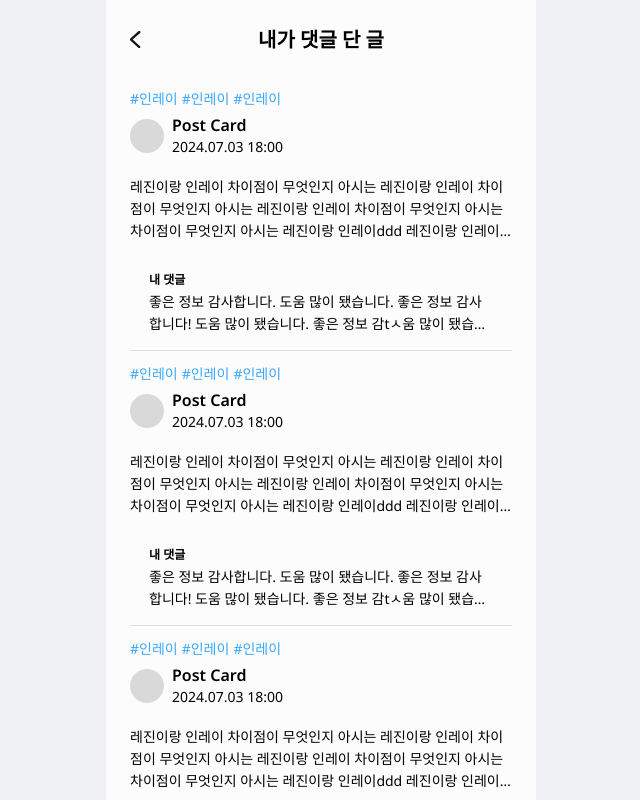
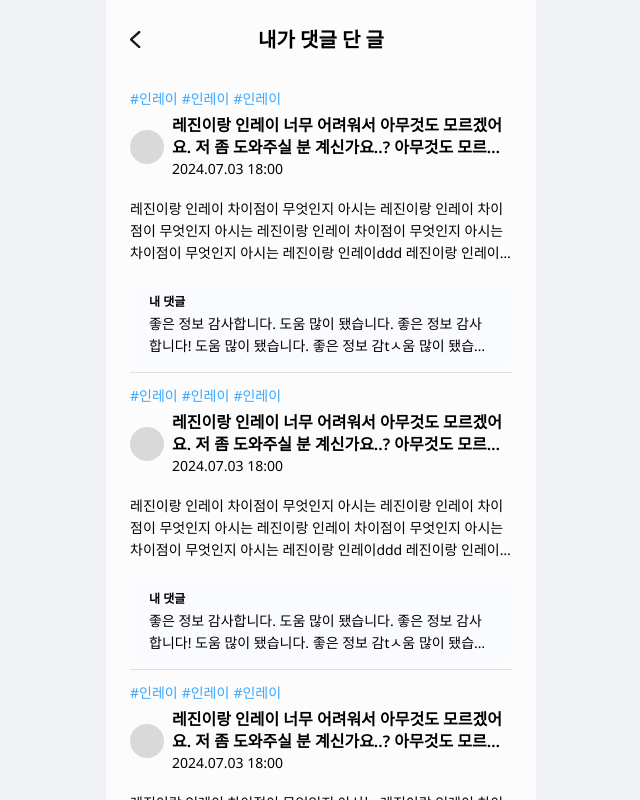
Before and after one commit to ToothDay/Front-Dev, a Next.js app: page /my-activity/comment in a window 1280 px wide. Shown: the whole page, without its empty margins (319-959 px from the left). Built offline with nearby package versions, Linux system fonts and the light colour scheme.

Commit message:
[15] feat :  post 카드 컴포넌트 구현

```diff
--- a/src/components/common/PostCard.module.scss
+++ b/src/components/common/PostCard.module.scss
@@ -7,6 +7,7 @@
 .post {
   display: flex;
   justify-content: center;
+  gap: 10px;
   align-items: center;
   margin-bottom: 14px;
 }
@@ -41,6 +42,7 @@
   flex-direction: column;
   .postTitle {
     @include font-style($semi-body1);
+    @include ellipsis-text(2);
   }
   .time {
     @include font-style($body2);
@@ -91,6 +93,8 @@
   flex-direction: column;
   gap: 2px;
   padding: 10px 19px;
+  background-color: #fafbff;
+  border-radius: 10px;
   .commentTitle {
     @include font-style($semi-caption1);
   }
--- a/src/components/common/PostCard.tsx
+++ b/src/components/common/PostCard.tsx
@@ -23,7 +23,10 @@ const PostCard = ({ type }: PropsPost) => {
               />
             )}
             <div className={styles.postInfo}>
-              <p className={styles.postTitle}>Post Card</p>
+              <p className={styles.postTitle}>
+                레진이랑 인레이 너무 어려워서 아무것도 모르겠어요. 저 좀
+                도와주실 분 계신가요..? 아무것도 모르겠어요...
+              </p>
               <span className={styles.time}>2024.07.03 18:00</span>
             </div>
           </div>
```
